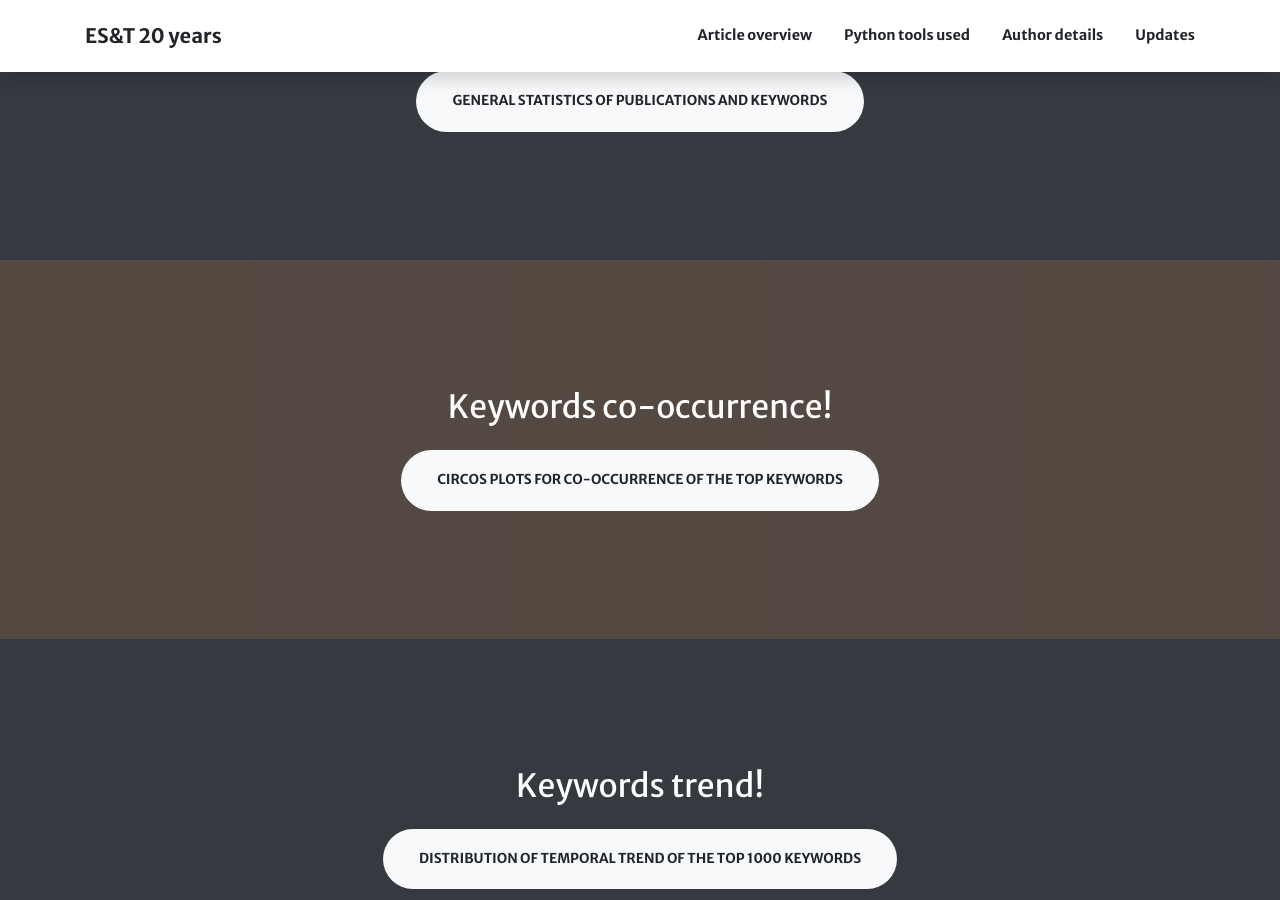
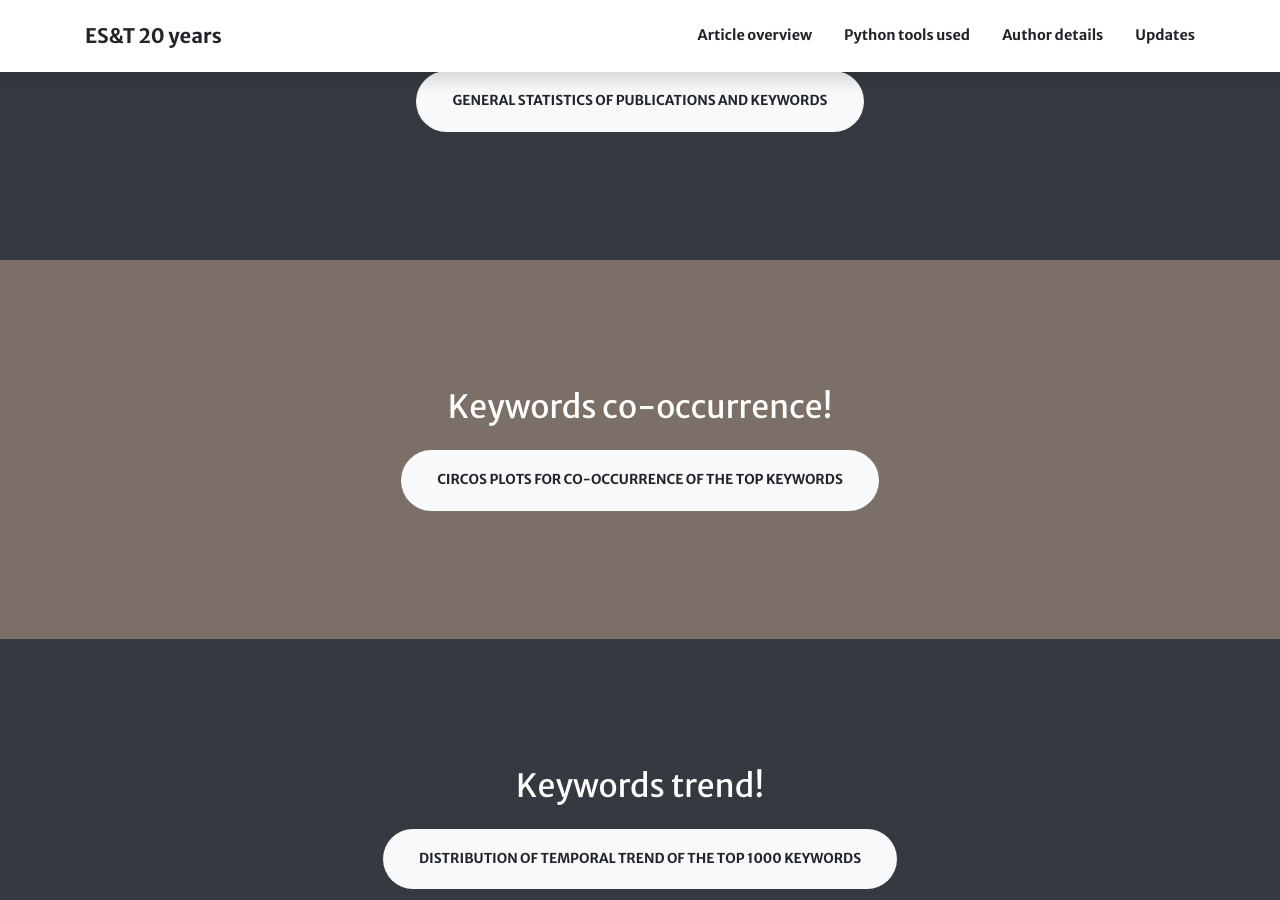
Before and after one commit to starfriend10/EST, a Jekyll site: the page built from index.md, in a window 1280 px wide and 900 px high, scrolled down 1019 px. Built offline with Jekyll 4.4.1, drawn with Linux system fonts in a browser that asks for light colours; nearby versions of some CDN libraries.

Commit message:
Update aside2.html

```diff
--- a/_includes/aside2.html
+++ b/_includes/aside2.html
@@ -1,4 +1,4 @@
-<section id="{{ section.section_id }}" class="page-section2 bg-dark text-white {{ section.background_style }}">
+<section id="{{ section.section_id }}" class="page-section2 bg-light text-white {{ section.background_style }}">
   <div class="container text-center">
     <h2 class="mb-4">{{ section.title }}!</h2>
     {% include actions.html actions=section.actions %}
```
